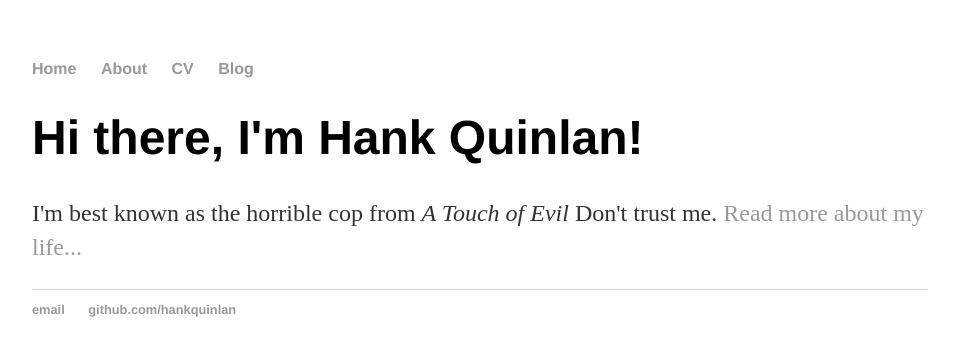
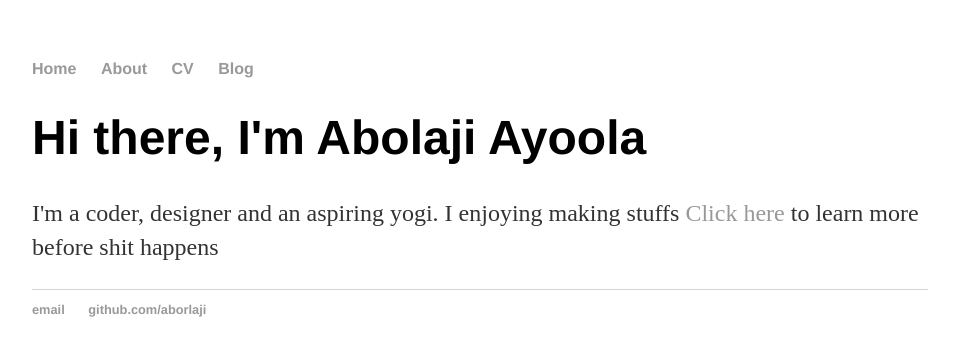
Before and after one commit to bol4ji/aborlaji.github.io, a Jekyll site: the page built from index.html, in a window 1280 px wide. Shown: the top 356 px of the page, without its empty margins (160-1115 px from the left). Built offline with Jekyll 4.4.1, drawn with Linux system fonts in a browser that asks for light colours.

Commit message:
Update index.html
Updated the homepage to use Jekyll

```diff
--- a/index.html
+++ b/index.html
@@ -1,30 +1,8 @@
-<!DOCTYPE html>
-<html>
-	<head>
-		<title>Hank Quinlan, Horrible Cop</title>
-		<!-- link to main stylesheet -->
-		<link rel="stylesheet" type="text/css" href="/css/main.css">
-	</head>
-	<body>
-		<nav>
-    		<ul>
-        		<li><a href="/">Home</a></li>
-	        	<li><a href="/about">About</a></li>
-        		<li><a href="/cv">CV</a></li>
-        		<li><a href="/blog">Blog</a></li>
-    		</ul>
-		</nav>
-		<div class="container">
-    		<div class="blurb">
-        		<h1>Hi there, I'm Hank Quinlan!</h1>
-				<p>I'm best known as the horrible cop from <em>A Touch of Evil</em> Don't trust me. <a href="/about">Read more about my life...</a></p>
-    		</div><!-- /.blurb -->
-		</div><!-- /.container -->
-		<footer>
-    		<ul>
-        		<li><a href="mailto:hankquinlanhub@gmail.com">email</a></li>
-        		<li><a href="https://github.com/hankquinlan">github.com/hankquinlan</a></li>
-			</ul>
-		</footer>
-	</body>
-</html>
+---
+layout: default
+title: Abolaji Ayoola, Programming Yogi
+---
+<div class="blurb">
+	<h1>Hi there, I'm Abolaji Ayoola</h1>
+	<p>I'm a coder, designer and an aspiring yogi. I enjoying making stuffs <a href="/about">Click here</a> to learn more before shit happens</p>
+</div>
```
